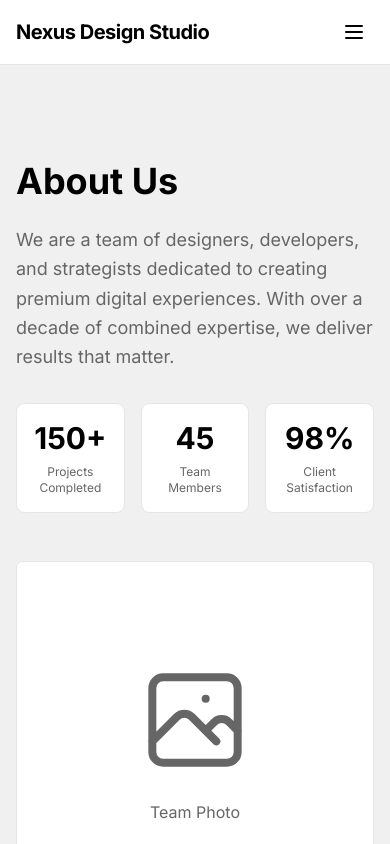
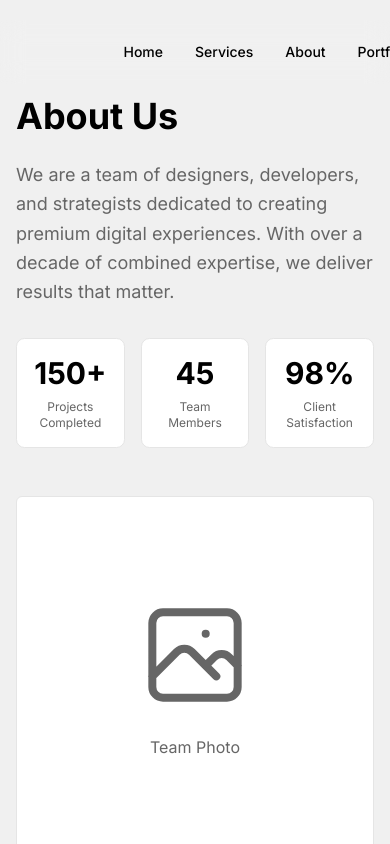
Before and after one commit to isaacmalak/Core-Builders-Website, a Next.js app: page /about in a window 390 px wide. Shown: the top 844 px of the page. Built offline with nearby package versions, Linux system fonts and the light colour scheme.

Commit message:
Refactor Hero, Navbar, and ShellContent components for improved structure and code clarity

```diff
--- a/components/hero.tsx
+++ b/components/hero.tsx
@@ -1,16 +1,10 @@
 "use client";
 
-import { useEffect, useRef, useState } from "react";
-import dynamic from "next/dynamic";
-import gsap from "gsap";
-import { translations } from "@/lib/translations";
-import { deprecate } from "util";
 import { Vanta } from "vanta-react";
-import { color } from "three/tsl";
 
 export function Hero() {
   return (
-    <section className="relative min-h-screen flex items-center justify-center overflow-hidden bg-background">
+    <section className="relative min-h-screen flex items-center justify-center overflow-hidden ">
       <Vanta
         effect="cells"
         loadingComponent={<LoadingHero />}
--- a/components/navbar.tsx
+++ b/components/navbar.tsx
@@ -12,28 +12,6 @@ interface NavbarProps {
 export function Navbar({ language }: NavbarProps) {
   const [isOpen, setIsOpen] = useState(false);
   const isArabic = language === "ar";
-  const navRef = useRef<HTMLDivElement>(null);
-
-  useEffect(() => {
-    const handleScroll = () => {
-      if (navRef.current) {
-        if (window.scrollY > 0) {
-          gsap.to(navRef.current, {
-            boxShadow: "0 1px 3px rgba(0, 0, 0, 0.1)",
-            duration: 0.3,
-          });
-        } else {
-          gsap.to(navRef.current, {
-            boxShadow: "none",
-            duration: 0.3,
-          });
-        }
-      }
-    };
-
-    window.addEventListener("scroll", handleScroll);
-    return () => window.removeEventListener("scroll", handleScroll);
-  }, []);
 
   const navLinks = isArabic
     ? [
@@ -54,21 +32,16 @@ export function Navbar({ language }: NavbarProps) {
       ];
 
   return (
-    <nav
-      ref={navRef}
-      className="sticky top-0 z-50 bg-background border-b border-border"
-    >
-      <div className="max-w-7xl mx-auto px-4 sm:px-6 lg:px-8">
-        <div className="flex justify-between items-center h-16">
+    <nav className="fixed z-50  w-full flex flex-row justify-center items-center pt-5">
+      <div className="bg-backdrop backdrop-blur-md  rounded-full px-10 ">
+        <div className="flex justify-center items-center h-16 space-x-70">
           {/* Logo */}
-          <div className="flex-shrink-0">
-            <h1 className="text-xl font-bold tracking-tight text-foreground">
-              {COMPANY_NAME}
-            </h1>
+          <div>
+            <h1 className="text-xl  font-bold ">{COMPANY_NAME}</h1>
           </div>
 
           {/* Desktop Menu */}
-          <div className="hidden md:flex items-center space-x-8">
+          <div className="flex items-center space-x-8">
             {navLinks.map((link) => (
               <Link
                 key={link.href}
@@ -76,58 +49,10 @@ export function Navbar({ language }: NavbarProps) {
                 className="text-sm font-medium text-foreground hover:opacity-60 transition-opacity duration-200 relative group"
               >
                 {link.label}
-                <span className="absolute bottom-0 left-0 w-0 h-0.5 bg-foreground group-hover:w-full transition-all duration-300" />
               </Link>
             ))}
           </div>
-
-          {/* Mobile Menu Button */}
-          <div className="flex items-center">
-            <button
-              onClick={() => setIsOpen(!isOpen)}
-              className="md:hidden p-2 text-foreground hover:bg-secondary rounded transition-colors"
-            >
-              <svg
-                className="w-6 h-6"
-                fill="none"
-                stroke="currentColor"
-                viewBox="0 0 24 24"
-              >
-                {isOpen ? (
-                  <path
-                    strokeLinecap="round"
-                    strokeLinejoin="round"
-                    strokeWidth={2}
-                    d="M6 18L18 6M6 6l12 12"
-                  />
-                ) : (
-                  <path
-                    strokeLinecap="round"
-                    strokeLinejoin="round"
-                    strokeWidth={2}
-                    d="M4 6h16M4 12h16M4 18h16"
-                  />
-                )}
-              </svg>
-            </button>
-          </div>
         </div>
-
-        {/* Mobile Menu */}
-        {isOpen && (
-          <div className="md:hidden pb-4 space-y-2">
-            {navLinks.map((link) => (
-              <a
-                key={link.href}
-                href={link.href}
-                className="block px-3 py-2 text-sm font-medium text-foreground hover:bg-secondary rounded transition-colors"
-                onClick={() => setIsOpen(false)}
-              >
-                {link.label}
-              </a>
-            ))}
-          </div>
-        )}
       </div>
     </nav>
   );
--- a/components/shell-content.tsx
+++ b/components/shell-content.tsx
@@ -1,25 +1,27 @@
-'use client'
+"use client";
 
-import { Navbar } from '@/components/navbar'
-import { Footer } from '@/components/footer'
-import { useLanguage } from '@/lib/language-context'
-import { AnimatedBackground } from '@/components/animated-background'
+import { Navbar } from "@/components/navbar";
+import { Footer } from "@/components/footer";
+import { useLanguage } from "@/lib/language-context";
+import { AnimatedBackground } from "@/components/animated-background";
 
 interface ShellContentProps {
-  children: React.ReactNode
+  children: React.ReactNode;
 }
 
 export function ShellContent({ children }: ShellContentProps) {
-  const { language, setLanguage } = useLanguage()
+  const { language, setLanguage } = useLanguage();
 
   return (
-    <div className={`${language === 'ar' ? 'rtl' : 'ltr'} flex flex-col min-h-screen relative`}>
-      <AnimatedBackground />
+    <div
+      className={`${
+        language === "ar" ? "rtl" : "ltr"
+      } flex flex-col min-h-screen `}
+    >
+      {/* <AnimatedBackground /> */}
       <Navbar language={language} />
-      <main className="flex-1 relative z-10">
-        {children}
-      </main>
+      <main className="flex-1 relative z-10">{children}</main>
       <Footer language={language} />
     </div>
-  )
+  );
 }
```
